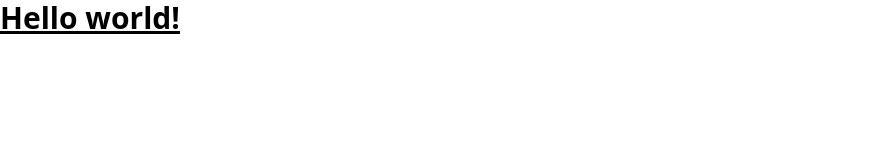
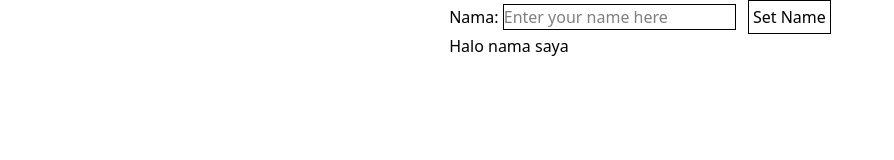
Before and after one commit to CakraSera/learn-vite-typescript, a website built with Vite: page index.html in a window 1280 px wide. Shown: the whole page, without its empty margins (0-894 px from the left). Built offline with nearby package versions, Linux system fonts and the light colour scheme.

Commit message:
chore: learn concept rendering for react concept

```diff
--- a/index.html
+++ b/index.html
@@ -7,7 +7,7 @@
     <title>Vite + TS</title>
   </head>
   <body>
-    <div id="app"></div>
+    <div id="app" class="flex justify-center"></div>
     <script type="module" src="/src/main.ts"></script>
   </body>
 </html>
--- a/src/counter.ts
+++ /dev/null
@@ -1,9 +0,0 @@
-export function setupCounter(element: HTMLButtonElement) {
-  let counter = 0
-  const setCounter = (count: number) => {
-    counter = count
-    element.innerHTML = `count is ${counter}`
-  }
-  element.addEventListener('click', () => setCounter(counter + 1))
-  setCounter(0)
-}
--- a/src/main.ts
+++ b/src/main.ts
@@ -1,12 +1,43 @@
-import "./style.css";
-import { setupCounter } from "./counter.ts";
+import "./style.css"; // Assuming this file exists and provides necessary styles
 
-document.querySelector<HTMLDivElement>("#app")!.innerHTML = `
-  <div>
-    <h1 class="text-3xl font-bold underline">
-      Hello world!
-    </h1>
-  </div>
-`;
+const app = document.getElementById("app");
 
-setupCounter(document.querySelector<HTMLButtonElement>("#counter")!);
+let initialName: string = "";
+
+// Make handleInput globally accessible for the inline HTML attribute,
+// especially if this script is treated as a module (due to 'import').
+
+function handleSubmit(event) {
+  event.preventDefault();
+  const form = new FormData(event.target);
+  const name = form.get("name");
+  console.log({ name });
+  initialName = name ?? "";
+  renderApp();
+}
+
+function renderApp() {
+  app.innerHTML = `
+    <div>
+      <form id="form-name" type="post">
+        <label for="nameInput">Nama:</label>
+        <input
+          class="border"
+          type="text"
+          id="nameInput"
+          name="name"
+          placeholder="Enter your name here"
+        />
+        <button type="submit" class="border ml-2 p-1">Set Name</button>
+      </form>
+      <div>
+        <h1>Halo nama saya ${initialName}</h1>
+      </div>
+    </div>
+  `;
+
+  const formElement = document.getElementById("form-name");
+  formElement?.addEventListener("submit", handleSubmit);
+}
+// Initial render of the application
+renderApp();
```
